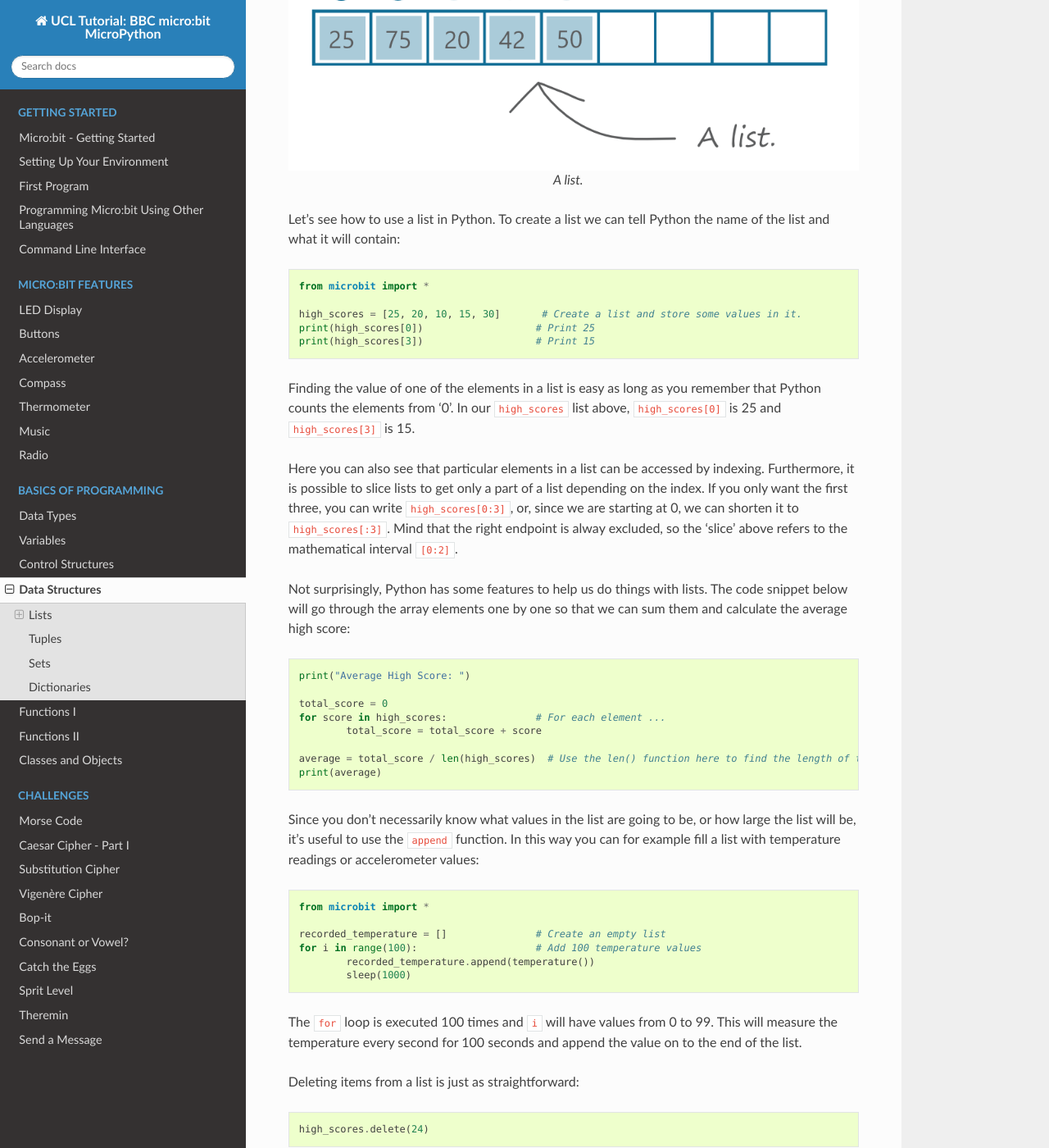
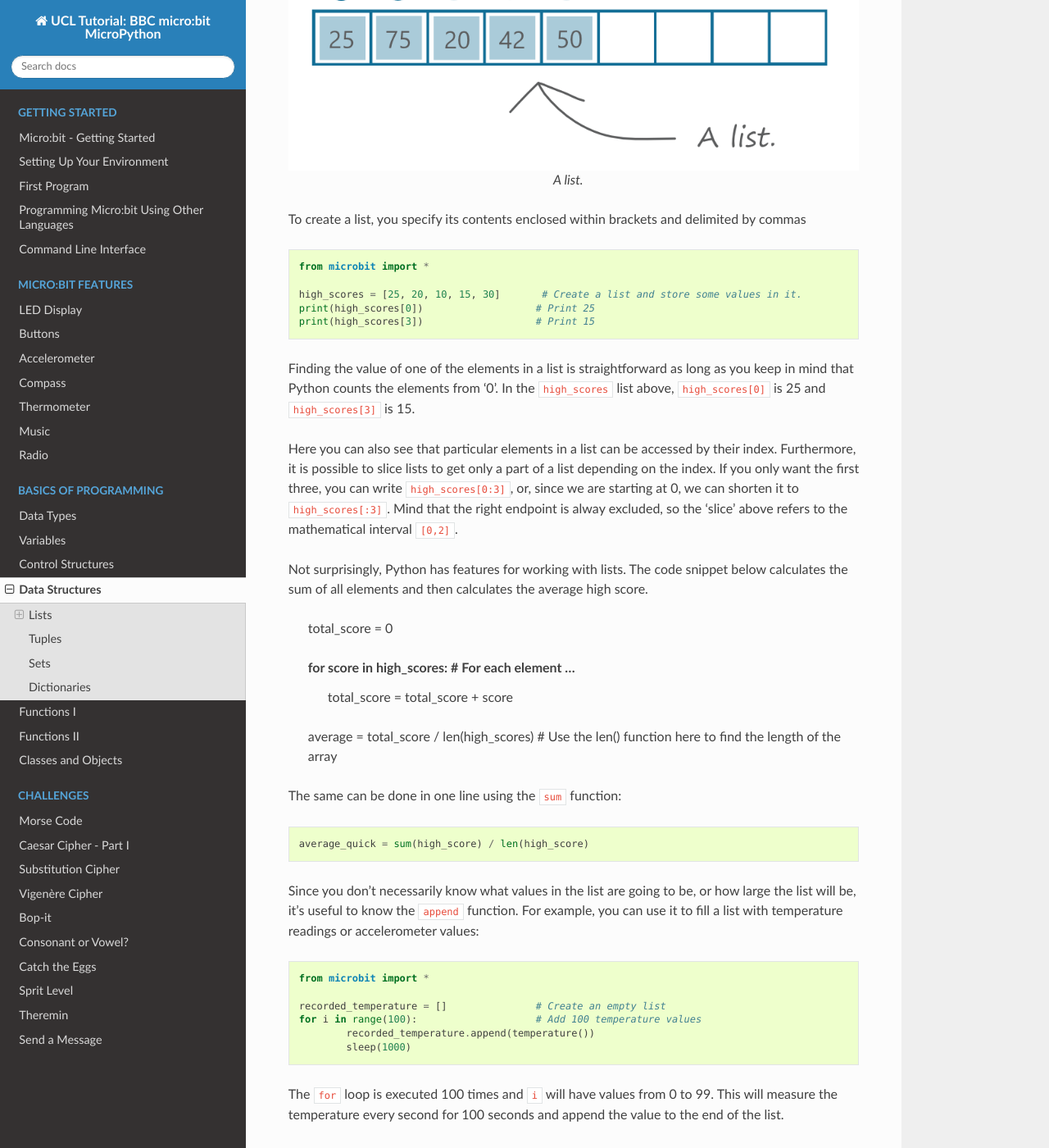
Before and after one commit to rharbird/microbit-challenges, a Sphinx documentation site: the page built from docs/source/basics/data_structures.rst, in a window 1280 px wide and 1400 px high, scrolled down 468 px. Shown: the whole window at 82% size. Built offline with Sphinx 7.4.7 and the Read the Docs theme 2.0.0, drawn with Linux system fonts in a browser that asks for light colours; some of the changed text lies outside the part shown.

Commit message:
Modify text

```diff
--- a/docs/source/basics/data_structures.rst
+++ b/docs/source/basics/data_structures.rst
@@ -5,15 +5,15 @@ Data Structures
 Lists
 ======
 
-Lists are a datastructures used to store any data type (or structure) in an ordered manner and one that you'll probably use most often. Let's say we want to store a player's scores, we could use a list like the
-one pictured above. The list has one "box" for each value. The data stored in a list are called `elements`.
+List is a data structure used to store any data type (or structure) in an ordered manner. It's a data structure that you'll probably use most often. Let's say we want to
+store a player's scores. We could use a list like the  one pictured above. The list has one "box" for each value. The pieces of data stored in a list are called `elements`.
 
 .. figure:: assets/list_arrow.png
 	 :align: center
 
 	 A list.
 
-Let's see how to use a list in Python. To create a list we can tell Python the name  of the list and what it will contain::
+To create a list, you specify its contents enclosed within brackets and delimited by commas ::
 
 	from microbit import *
 
@@ -22,27 +22,29 @@ Let's see how to use a list in Python. To create a list we can tell Python the n
 	print(high_scores[3])			# Print 15
 
 
-Finding the value of one of the elements in a list is easy as long as you remember that Python counts the elements from '0'. In our ``high_scores`` list above,
-``high_scores[0]`` is 25 and ``high_scores[3]`` is 15.
+Finding the value of one of the elements in a list is straightforward as long as you keep in mind that Python counts the elements from '0'. In the ``high_scores`` list
+above, ``high_scores[0]`` is 25 and ``high_scores[3]`` is 15.
 
-Here you can also see that particular elements in a list can be accessed by indexing. Furthermore, it is possible to slice lists to get only a part of a list depending
+Here you can also see that particular elements in a list can be accessed by their index. Furthermore, it is possible to slice lists to get only a part of a list depending
 on the index. If you only want the first three, you can write ``high_scores[0:3]``, or, since we are starting at 0, we can shorten it to ``high_scores[:3]``. Mind that
-the right endpoint is alway excluded, so the 'slice' above refers to the mathematical interval ``[0:2]``.
+the right endpoint is alway excluded, so the 'slice' above refers to the mathematical interval ``[0,2]``.
 
-Not surprisingly, Python has some features to help us do things with lists. The code snippet below will go through the array elements one by one so that we can sum them
-and calculate the average high score::
-
-	print("Average High Score: ")
+Not surprisingly, Python has features for working with lists. The code snippet below calculates the sum of all elements and then calculates the average high score.
 
 	total_score = 0
+
 	for score in high_scores: 		# For each element ...
 		total_score = total_score + score
 
 	average = total_score / len(high_scores)  # Use the len() function here to find the length of the array
-	print(average)
 
-Since you don't necessarily know what values in the list are going to be, or how large the list will be, it's useful to use the ``append`` function.
-In this way you can for example fill a list with temperature readings or accelerometer values::
+The same can be done in one line using the ``sum`` function::
+
+	average_quick = sum(high_score) / len(high_score)
+
+
+Since you don't necessarily know what values in the list are going to be, or how large the list will be, it's useful to know the ``append`` function.
+For example, you can use it to fill a list with temperature readings or accelerometer values::
 
 	from microbit import *
 
@@ -51,7 +53,8 @@ In this way you can for example fill a list with temperature readings or acceler
 		recorded_temperature.append(temperature())
 		sleep(1000)
 
-The ``for`` loop is executed 100 times and ``i`` will have values from 0 to 99. This will measure the temperature every second for 100 seconds and append the value on to the end of the list.
+The ``for`` loop is executed 100 times and ``i`` will have values from 0 to 99. This will measure the temperature every second for 100 seconds and append the value
+to the end of the list.
 
 
 Deleting items from a list is just as straightforward::
@@ -74,7 +77,8 @@ will delete the last element in the list.
 
 .. _here: https://docs.python.org/2/tutorial/datastructures.html#tuples-and-sequences
 
-.. note:: You might be thinking, whether string is a list. Even though string is an array of characters and we can even do similar operations on them (like slicing), they are both different structures with different methods (try to type ``dir(str)`` and ``dir(list)`` in your console).
+.. note:: You might be wondering whether strings can be considered to be a list. Even though string is an array of characters and we can even do similar operations on
+	them (like slicing), they are both different types of objects with different methods (try to type ``dir(str)`` and ``dir(list)`` in your console).
 
 Sorting
 ^^^^^^^
@@ -103,18 +107,20 @@ Tuples are similar to lists in that the are used to store an ordered sequence of
 
     high_scores_immutable = 25, 20, 10, 15, 30
 
-You can retrieve values in the same way as in lists, but the most important difference is, that tuples are `immutable`. This means, that while in the ``high_scores``
-list above, you can change the value of infividual elements,::
+You can retrieve values in the same way as with lists, but the most important difference is that tuples are `immutable`. This means, that while in the ``high_scores``
+list above, you can change the value of individual elements: ::
 
     high_scores[0] = 42
 
-Trying to change a value inside a tuple will return a ``TypeError: Object tuple does not support item assignment``. Once you assigned values of a tuple, they cannot be
-changed.
+However, trying to change a value inside ``high_scores_immutable`` will return a ``TypeError: Object tuple does not support item assignment``. Once you assign values
+inside a tuple, they cannot be changed.
+
+Mutability is another difference between strings and lists - while lists are mutable, string are not.
 
 Sets
 =====
 
-Unlike lists and tuples, sets hold an unordered collection of elements with no duplicates. This makes them suitable to use for testing membership or removing
+Unlike lists and tuples, sets hold an **unordered** collection of elements with no duplicates. This makes them suitable for testing membership or removing
 duplicate elements. ::
 
 	set = {8, 12, 22}
@@ -161,7 +167,7 @@ For more methods, visit Python documentation_.
 Dictionaries
 =============
 
-Dictionary is an unordered set of key:value pairs. It's a rule that all keys are unique and have no duplicates. Unlike lists or tuples, which are indexed by numbers,
+Dictionary is an unordered set of ``key : value`` pairs. It's a rule that all keys are unique and have no duplicates. Unlike lists or tuples, which are indexed by numbers,
 you can retrieve a value by using the key as an index.
 
 For example, you can store the highscores of all the players: ::
```
